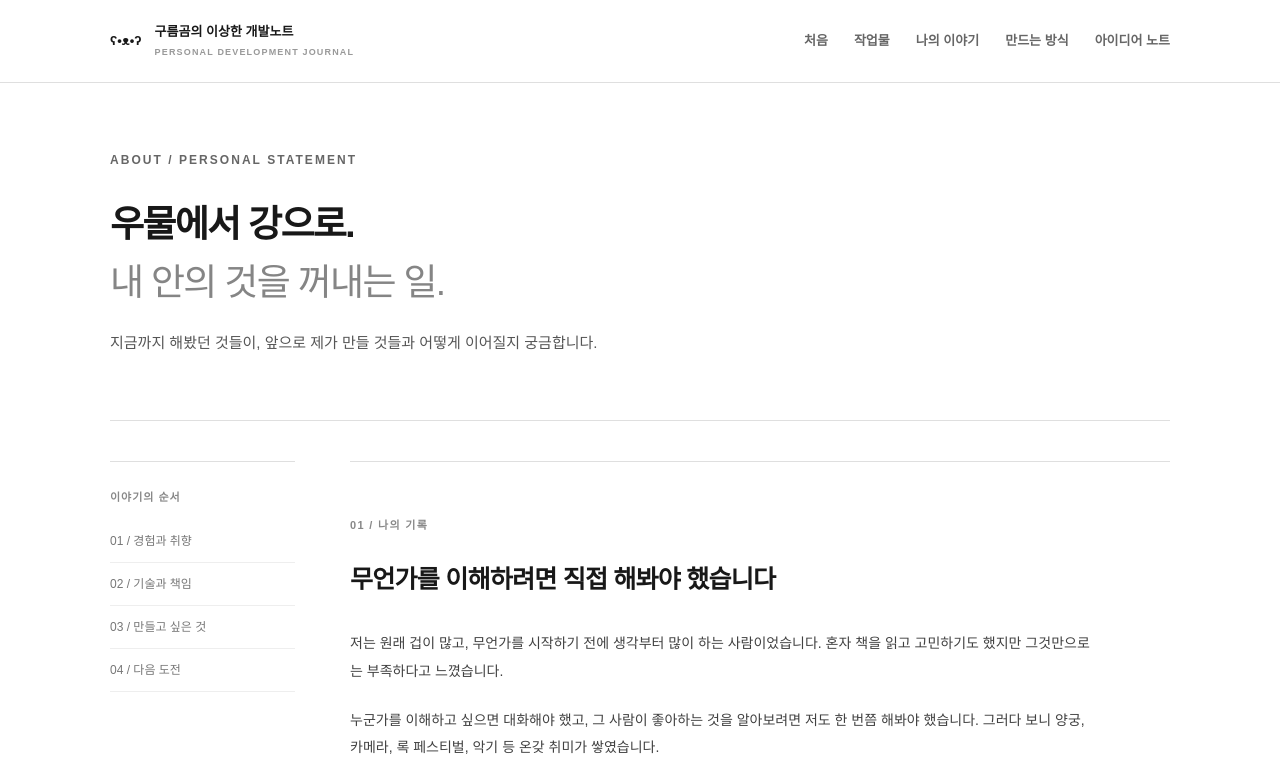
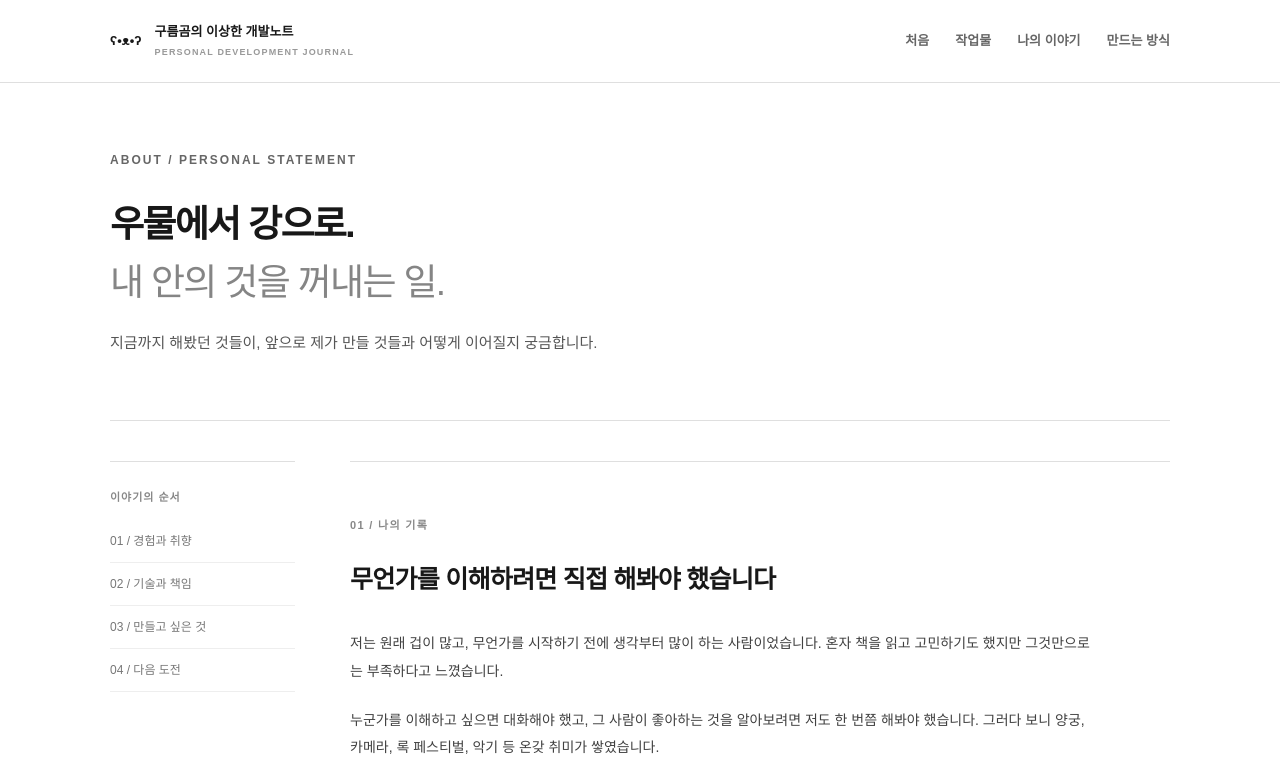
Before and after one commit to rhaxod7784-png/webpage, a website: page public/about/index.html in a window 1280 px wide. Shown: the top 781 px of the page. Drawn offline with Linux system fonts and the light colour scheme.

Commit message:
privacy(portfolio): remove unpublished idea archive link from public/about/index.html

```diff
--- a/public/about/index.html
+++ b/public/about/index.html
@@ -1,4 +1,4 @@
-<!doctype html><html lang="ko"><head><meta charset="utf-8"><meta name="viewport" content="width=device-width,initial-scale=1"><title>나의 이야기 | 구름곰의 이상한 개발노트</title><meta name="description" content="취향과 개발의 연결, AI를 활용한 학습과 프로젝트를 만드는 이유"><link rel="stylesheet" href="/journal.css"></head><body><a class="skip" href="#main">본문으로 이동</a><header class="site-header"><div class="container head"><a class="brand" href="/">ʕ•ᴥ•ʔ <span>구름곰의 이상한 개발노트<small>PERSONAL DEVELOPMENT JOURNAL</small></span></a><nav aria-label="주 메뉴"><a href="/">처음</a><a href="/projects/">작업물</a><a href="/about/">나의 이야기</a><a href="/process/">만드는 방식</a><a href="/lab/">아이디어 노트</a></nav></div></header><main id="main"><section class="container page-intro"><p class="kicker">ABOUT / PERSONAL STATEMENT</p><h1>우물에서 강으로.<br><em>내 안의 것을 꺼내는 일.</em></h1><p class="lede">지금까지 해봤던 것들이, 앞으로 제가 만들 것들과 어떻게 이어질지 궁금합니다.</p></section><div class="container story-layout"><aside class="toc"><strong>이야기의 순서</strong><a href="#a1">01 / 경험과 취향</a><a href="#a2">02 / 기술과 책임</a><a href="#a3">03 / 만들고 싶은 것</a><a href="#a4">04 / 다음 도전</a></aside><div class="article">
+<!doctype html><html lang="ko"><head><meta charset="utf-8"><meta name="viewport" content="width=device-width,initial-scale=1"><title>나의 이야기 | 구름곰의 이상한 개발노트</title><meta name="description" content="취향과 개발의 연결, AI를 활용한 학습과 프로젝트를 만드는 이유"><link rel="stylesheet" href="/journal.css"></head><body><a class="skip" href="#main">본문으로 이동</a><header class="site-header"><div class="container head"><a class="brand" href="/">ʕ•ᴥ•ʔ <span>구름곰의 이상한 개발노트<small>PERSONAL DEVELOPMENT JOURNAL</small></span></a><nav aria-label="주 메뉴"><a href="/">처음</a><a href="/projects/">작업물</a><a href="/about/">나의 이야기</a><a href="/process/">만드는 방식</a></nav></div></header><main id="main"><section class="container page-intro"><p class="kicker">ABOUT / PERSONAL STATEMENT</p><h1>우물에서 강으로.<br><em>내 안의 것을 꺼내는 일.</em></h1><p class="lede">지금까지 해봤던 것들이, 앞으로 제가 만들 것들과 어떻게 이어질지 궁금합니다.</p></section><div class="container story-layout"><aside class="toc"><strong>이야기의 순서</strong><a href="#a1">01 / 경험과 취향</a><a href="#a2">02 / 기술과 책임</a><a href="#a3">03 / 만들고 싶은 것</a><a href="#a4">04 / 다음 도전</a></aside><div class="article">
 <section id="a1" class="entry"><span class="entry-no">01 / 나의 기록</span><h2>무언가를 이해하려면 직접 해봐야 했습니다</h2><p>저는 원래 겁이 많고, 무언가를 시작하기 전에 생각부터 많이 하는 사람이었습니다. 혼자 책을 읽고 고민하기도 했지만 그것만으로는 부족하다고 느꼈습니다.</p>
 <p>누군가를 이해하고 싶으면 대화해야 했고, 그 사람이 좋아하는 것을 알아보려면 저도 한 번쯤 해봐야 했습니다. 그러다 보니 양궁, 카메라, 록 페스티벌, 악기 등 온갖 취미가 쌓였습니다.</p>
 <p>처음에는 남을 이해하려고 따라간 활동도 어느 순간 제가 좋아하는 것이 됐습니다. 양궁과 카메라에서는 집중하는 법을, 페스티벌에서는 극한의 상황을 버티는 감각을, 악기에서는 감정을 꺼내는 방법을 배웠습니다.</p>
```
